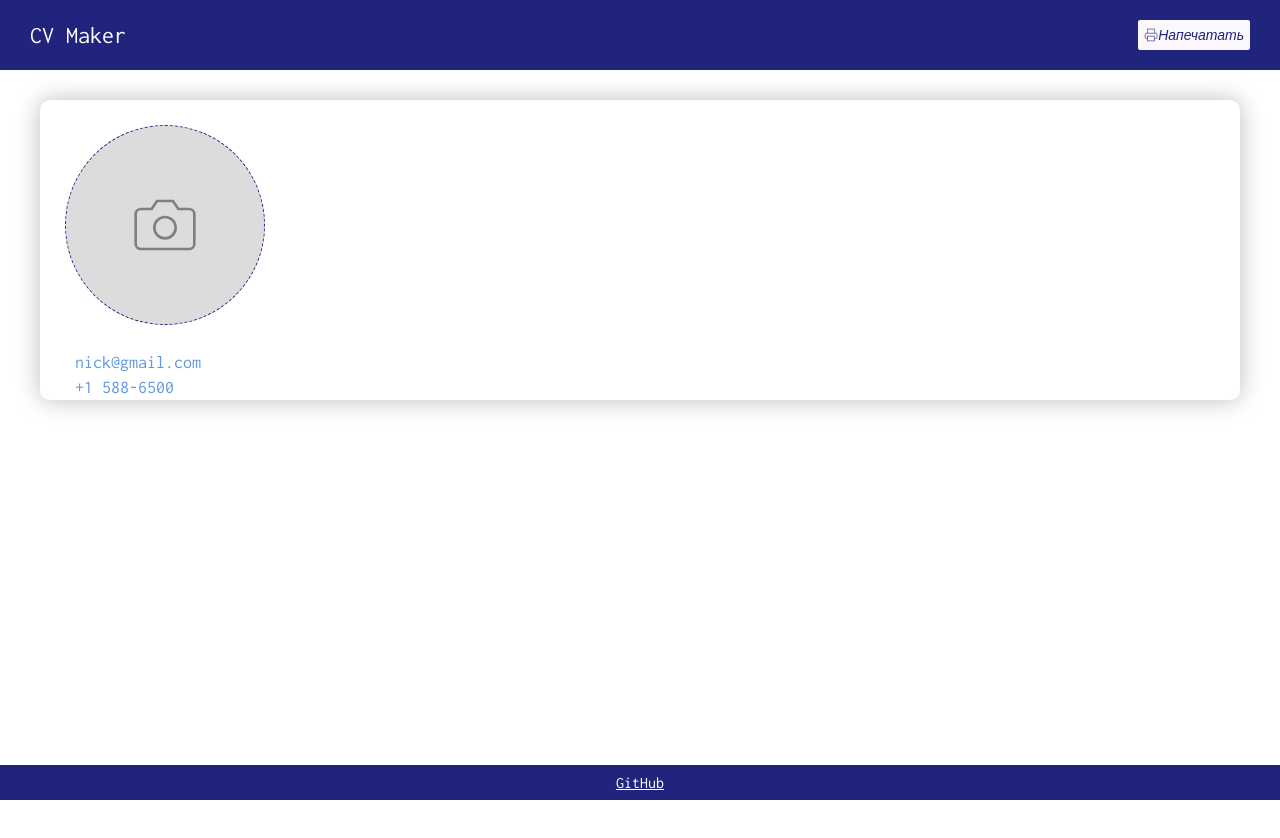
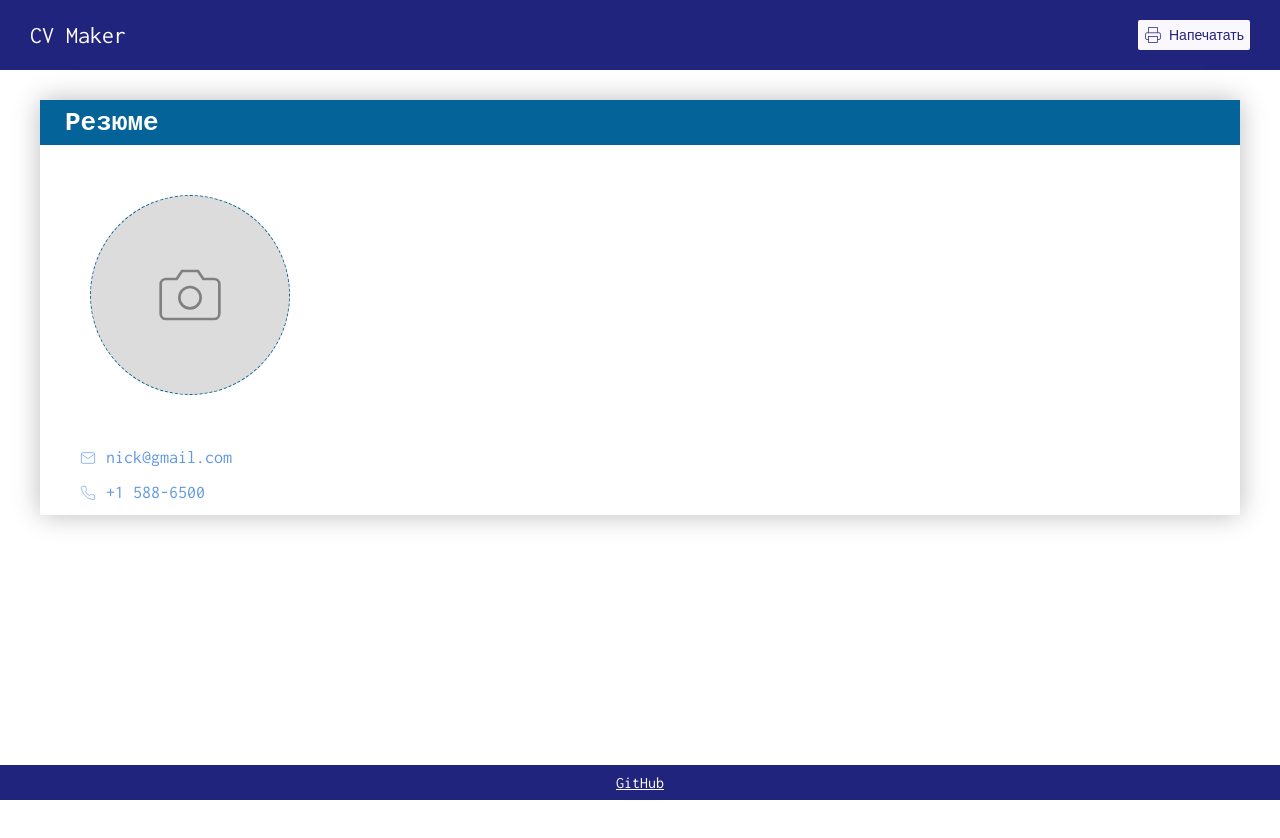
Before and after one commit to Marina-Sidorkina/cv_maker, a React (Create React App) app: page / in a window 1280 px wide. Shown: the top 838 px of the page. Built offline with nearby package versions, Linux system fonts and the light colour scheme.

Commit message:
Add fixes

```diff
--- a/src/assets/scss/main.scss
+++ b/src/assets/scss/main.scss
@@ -2,7 +2,7 @@ html, body {
   position: relative;
   padding: 0 0 30px 0;
   margin: 0;
-  font-family: 'Inconsolata', monospace, Arial, sans-serif;
+  font-family: 'Inconsolata', monospace;
   min-height: 100vh;
   background-color: #ffffff;
 }
--- a/src/components/avatar/index.tsx
+++ b/src/components/avatar/index.tsx
@@ -13,7 +13,7 @@ const Wrapper = styled.div<{isSquare: boolean}>`
   border-radius: ${(props) => props.isSquare ? '10px' : '50%'};
   background-color: #dcdcdc;
   cursor: pointer;
-  border: 1px dashed #21247d;
+  border: 1px dashed #046398;
 
   input {
     display: none;
@@ -50,7 +50,7 @@ const Avatar = (props: {
 
   return (
       <Wrapper isSquare={props.isSquare} onClick={() => props.onClick()}>
-        <FileInput id={'Avatar'} onChange={setSelectedFile}/>
+        <FileInput id={'Avatar'} onChange={setSelectedFile} accept={'.jpeg, .jpg, .png'}/>
         <Label id={'Avatar'}>
           {preview ? <Preview image={preview}/> : <CameraIcon />}
         </Label>
--- a/src/components/contacts/index.tsx
+++ b/src/components/contacts/index.tsx
@@ -1,13 +1,20 @@
 import React from 'react';
 import styled from 'styled-components';
+import { ReactComponent as MailIcon } from '../../assets/icons/mail.svg';
+import { ReactComponent as PhoneIcon } from '../../assets/icons/phone.svg';
+
 
 const Wrapper = styled.div`
-  padding: 0 35px;
+  padding: 0 40px;
 `;
 
 const Item = styled.div`
   box-sizing: border-box;
+  display: flex;
+  justify-content: flex-start;
+  align-items: center;
   min-height: 25px;
+  margin-bottom: 10px;
   color: #6299df;
   font-size: 18px;
   line-height: 25px;
@@ -15,13 +22,23 @@ const Item = styled.div`
   :focus {
     background-color: #f4f4f4;
   }
+
+  svg {
+    margin-right: 10px;
+  }
 `;
 
 const Contacts = () => {
   return (
     <Wrapper>
-      <Item contentEditable suppressContentEditableWarning spellCheck={false}>nick@gmail.com</Item>
-      <Item contentEditable suppressContentEditableWarning spellCheck={false}>+1 588-6500</Item>
+      <Item contentEditable suppressContentEditableWarning spellCheck={false}>
+        <MailIcon contentEditable={false} />
+        nick@gmail.com
+      </Item>
+      <Item contentEditable suppressContentEditableWarning spellCheck={false}>
+        <PhoneIcon contentEditable={false} />
+        +1 588-6500
+      </Item>
     </Wrapper>
   );
 }
--- a/src/components/elements/file-input/index.tsx
+++ b/src/components/elements/file-input/index.tsx
@@ -1,9 +1,10 @@
 import React from 'react';
 
-const FileInput = (props: {id: string; onChange: Function; value?: string}) => {
+const FileInput = (props: {id: string; onChange: Function; value?: string; accept?: string}) => {
   return (
     <input id='Avatar'
            type='file'
+           accept={props.accept ? props.accept : ''}
            value={props.value ? props.value : ''}
            onChange={(evt) => {
              if (evt.target.files) props.onChange(evt.target.files[0])
--- /dev/null
+++ b/src/components/elements/title/index.tsx
@@ -0,0 +1,9 @@
+import React from 'react';
+
+const Title = (props: {children: React.ReactNode; level: 1 | 2}) => {
+  return (
+      <h1>{props.children}</h1>
+  );
+}
+
+export default React.memo(Title);
--- a/src/components/header/index.tsx
+++ b/src/components/header/index.tsx
@@ -31,7 +31,6 @@ const Button = styled.button`
   background-color: #fbf8fd;
   cursor: pointer;
   font-size: 14px;
-  font-style: italic;
   color: #21247d;
 
   &:hover {
@@ -48,7 +47,7 @@ const Header = (props: {onClick: Function}) => {
     <Wrapper>
       <Logo>CV Maker</Logo>
       <Button onClick={() => props.onClick()}>
-        <PrintIcon/>
+        <PrintIcon />
         Напечатать
       </Button>
     </Wrapper>
--- a/src/components/index.ts
+++ b/src/components/index.ts
@@ -6,4 +6,5 @@ export {default as Aside} from './layouts/aside';
 export {default as Contacts} from './contacts';
 export {default as FileInput} from './elements/file-input';
 export {default as Label} from './elements/label';
-export {default as Preview} from './preview';
+export {default as Preview} from './elements/preview';
+export {default as Title} from './elements/title';
--- a/src/components/layouts/aside/index.tsx
+++ b/src/components/layouts/aside/index.tsx
@@ -3,10 +3,7 @@ import styled from 'styled-components';
 
 const Wrapper = styled.div`
   box-sizing: border-box;
-  width: 250px;
-  height: 100%;
-  border-top-left-radius: 10px;
-  border-bottom-left-radius: 10px;
+  width: 300px;
 `;
 
 const Top = styled.div`
@@ -14,13 +11,13 @@ const Top = styled.div`
   display: flex;
   justify-content: center;
   align-items: center;
-  width: 250px;
-  height: 250px;
+  width: 300px;
+  height: 300px;
 `;
 
 const Main = styled.div`
   box-sizing: border-box;
-  width: 250px;
+  width: 300px;
 `;
 
 const Aside = (props: {top: React.ReactNode; children: React.ReactNode;}) => {
--- a/src/components/layouts/content/index.tsx
+++ b/src/components/layouts/content/index.tsx
@@ -2,20 +2,38 @@ import React, {Ref} from 'react';
 import styled from "styled-components";
 
 const Wrapper = styled.div`
+  width: 1200px;
+  margin: 0 auto;
+  box-shadow: 0 0 25px #bcbcbc;
+  background-color: #ffffff;
+`;
+
+const Main = styled.div`
   display: flex;
   justify-content: flex-start;
-  width: 1200px;
-  margin: 0 auto;
-  border-radius: 10px;
-  box-shadow: 0 0 25px #bcbcbc;
-  background-color: #ffffff;
+`;
+
+const Header = styled.div`
+  box-sizing: border-box;
+  display: flex;
+  justify-content: flex-start;
+  align-items: center;
+  padding: 0 25px;
+  width: 100%;
+  height: 45px;
+  background-color: #046398;
+  font-family: 'Inconsolata', monospace;
+  font-size: 26px;
+  font-weight: 700;
+  color: #ffffff;
 `;
 
 const Content = (props: {children: React.ReactNode; refLink: Ref<any>}) => {
   return (
       <Wrapper>
         <div ref={props.refLink}>
-          {props.children}
+          <Header>Резюме</Header>
+          <Main>{props.children}</Main>
         </div>
       </Wrapper>
   );
```
Also changed, not shown: src/components/elements/preview/index.tsx (renamed from src/components/preview/index.tsx).
